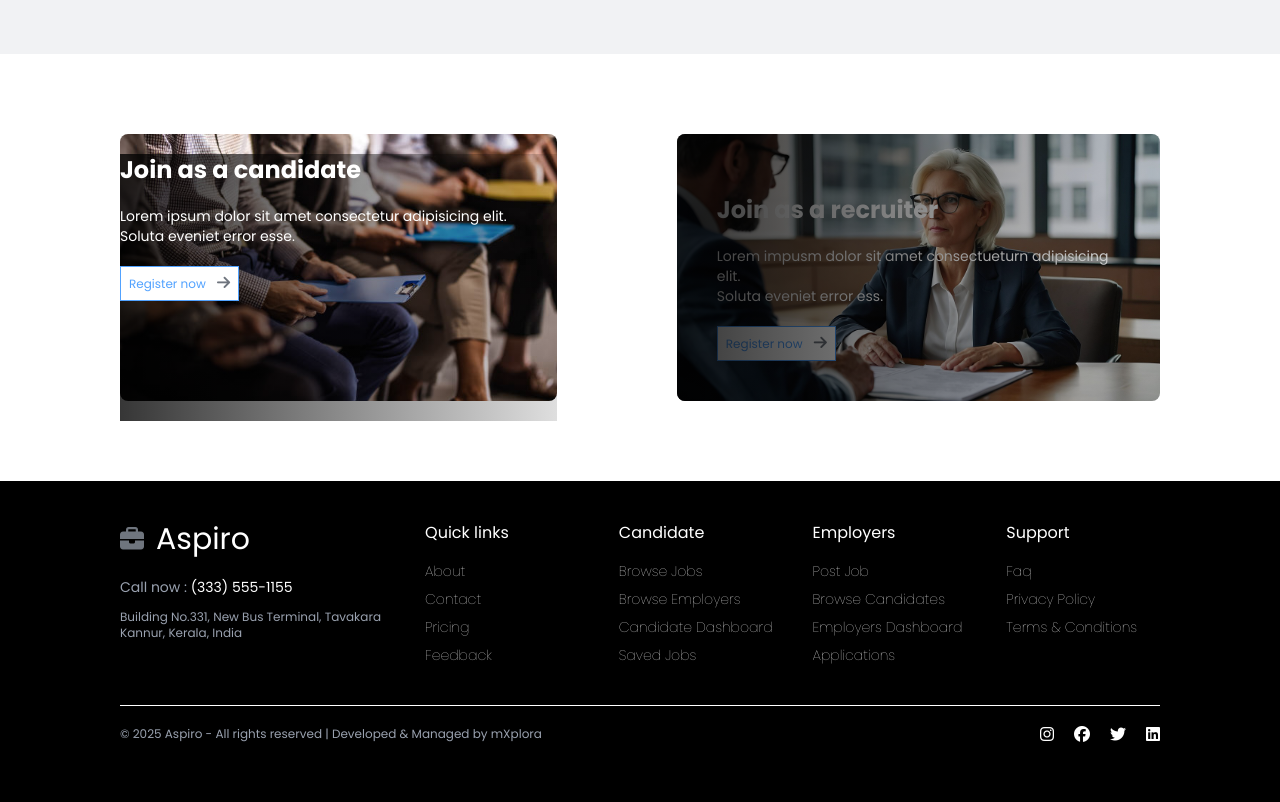
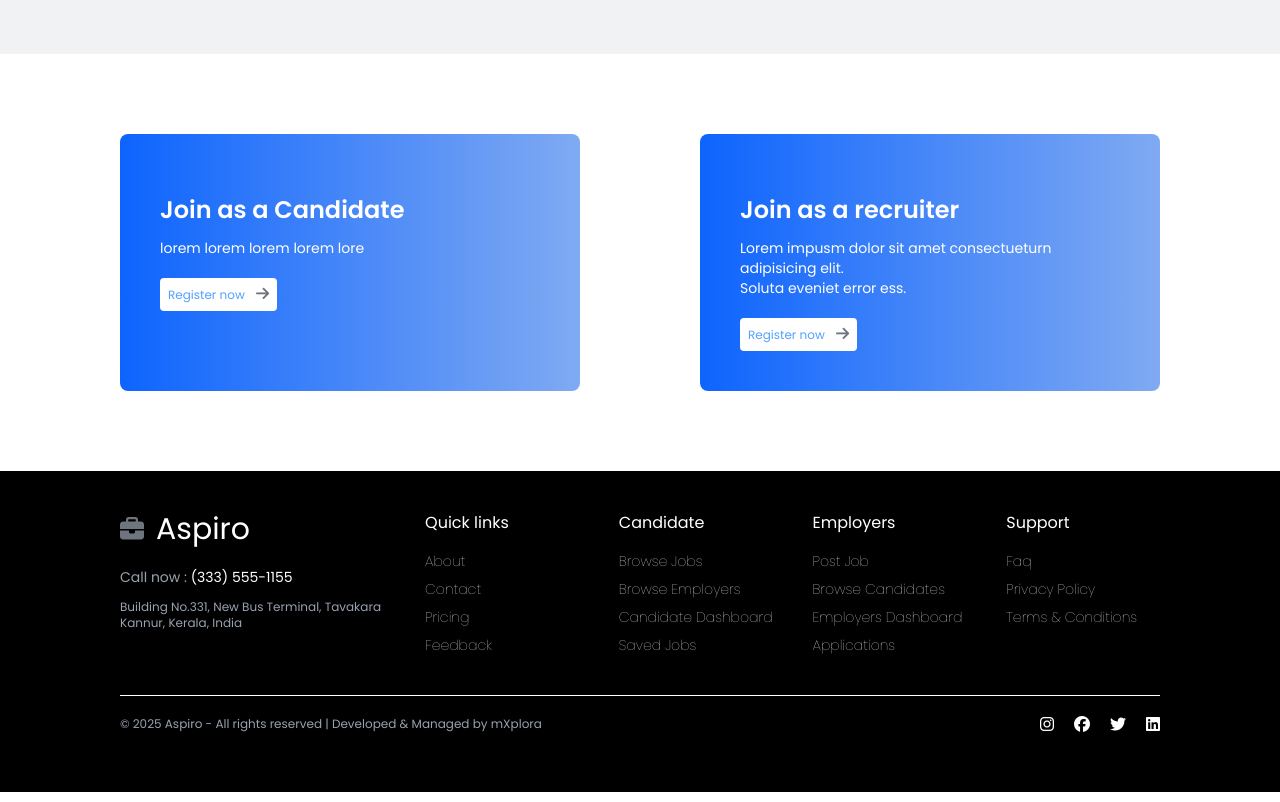
Before and after one commit to AswanthP2002/Aspiro, a React (Vite) app in the folder frontend/: page / in a window 1280 px wide. Shown: the part 2240-3042 px from the top of the page. Built offline with nearby package versions, Linux system fonts and the light colour scheme.

Commit message:
reworked on recruiter and candidate register cards on home page

```diff
--- a/frontend/src/components/common/AccountInfoTile.tsx
+++ b/frontend/src/components/common/AccountInfoTile.tsx
@@ -1,18 +1,17 @@
-
 import './CommonComponent.css'
+import { Link } from 'react-router-dom'
 
 
 export function TileRegisterAsCandidate(){
     return(
-        <div className="tile card rounded-lg w-full candidate-register-tile">
-            <div className="overlay w-full h-full">
-                <div className='text-white content'>
-                <p className="mt-5 title text-2xl font-bold">Join as a candidate</p>
-                <p className="mt-5 text-sm">Lorem ipsum dolor sit amet consectetur adipisicing elit. <br />Soluta eveniet error esse.</p>
-                <button className="border mt-5 btn-register bg-white text-blue-400 text-xs p-2">Register now <i className="ms-2 fa-solid fa-arrow-right"></i></button>
+        <div className="tile p-10 relative card rounded-lg w-full candidate-register-tile">
+            <div className="contents w-full h-full">
+                <p className="mt-5 title text-2xl font-semibold text-white">Join as a Candidate</p>
+                <p className="mt-3 text-sm text-white">lorem lorem lorem lorem lore</p>
+                <Link to={'/register'}>
+                <button className="mt-5 btn-register bg-white rounded-sm text-blue-400 text-xs p-2">Register now <i className="ms-2 fa-solid fa-arrow-right"></i></button>
+                </Link>
             </div>
-            </div>
-
         </div>
     )
 }
@@ -20,11 +19,12 @@ export function TileRegisterAsCandidate(){
 export function TileRegisterAsRecruiter(){
     return(
         <div className="tile card rounded-lg p-10 relative w-full relative recruiter-register-tile">
-            <div className="overlay absolute w-full h-full left-0 top-0 rounded-lg"></div>
             <div className='text-white content'>
-                <p className="mt-5 title text-2xl font-bold">Join as a recruiter</p>
-                <p className="mt-5 text-sm">Lorem impusm dolor sit amet consectueturn adipisicing elit. <br />Soluta eveniet error ess.</p>
-                <button className="border mt-5 btn-register bg-white text-blue-400 text-xs p-2">Register now <i className="ms-2 fa-solid fa-arrow-right"></i></button>
+                <p className="mt-5 title text-2xl font-semibold">Join as a recruiter</p>
+                <p className="mt-3 text-sm text-white">Lorem impusm dolor sit amet consectueturn adipisicing elit. <br />Soluta eveniet error ess.</p>
+                <Link to={'/recruiter/register'}>
+                <button className="mt-5 btn-register bg-white rounded-sm text-blue-400 text-xs p-2">Register now <i className="ms-2 fa-solid fa-arrow-right"></i></button>
+                </Link>
             </div>
         </div>
     )
--- a/frontend/src/components/common/CommonComponent.css
+++ b/frontend/src/components/common/CommonComponent.css
@@ -1,15 +1,17 @@
 .candidate-register-tile {
-    background: url(../../../public/candidate-tile.jpg);
-    background-position: center;
-    background-size: cover;
+    background: linear-gradient(to right, #0d64fe, #80aaf2);
 }
 
 .recruiter-register-tile {
-    background: url(../../../public/recruiter-tile.jpg);
-    background-position: center;
-    background-size: cover;
+    background: linear-gradient(to right, #0d64fe, #80aaf2);
 }
 
 .overlay{
     background: linear-gradient(to right, rgba(0, 0, 0, 0.79), rgba(12, 12, 12, 0.133));
+    position: absolute;
+    z-index: 1;
 }
+.candidate-register-tile .contents {
+    position: relative;
+    z-index: 2;
+}
--- a/frontend/src/pages/common/Home/Home.tsx
+++ b/frontend/src/pages/common/Home/Home.tsx
@@ -198,7 +198,7 @@ export default function Home(){
 
         <div className="w-full bg-white pt-20 pb-20">
             <div className="aspiro-container">
-                <div className="flex flex-col md:flex-row justify-between gap-30">
+                <div className="grid grid-cols-2 gap-30">
                     <TileRegisterAsCandidate />
                     <TileRegisterAsRecruiter />
                 </div>
```
